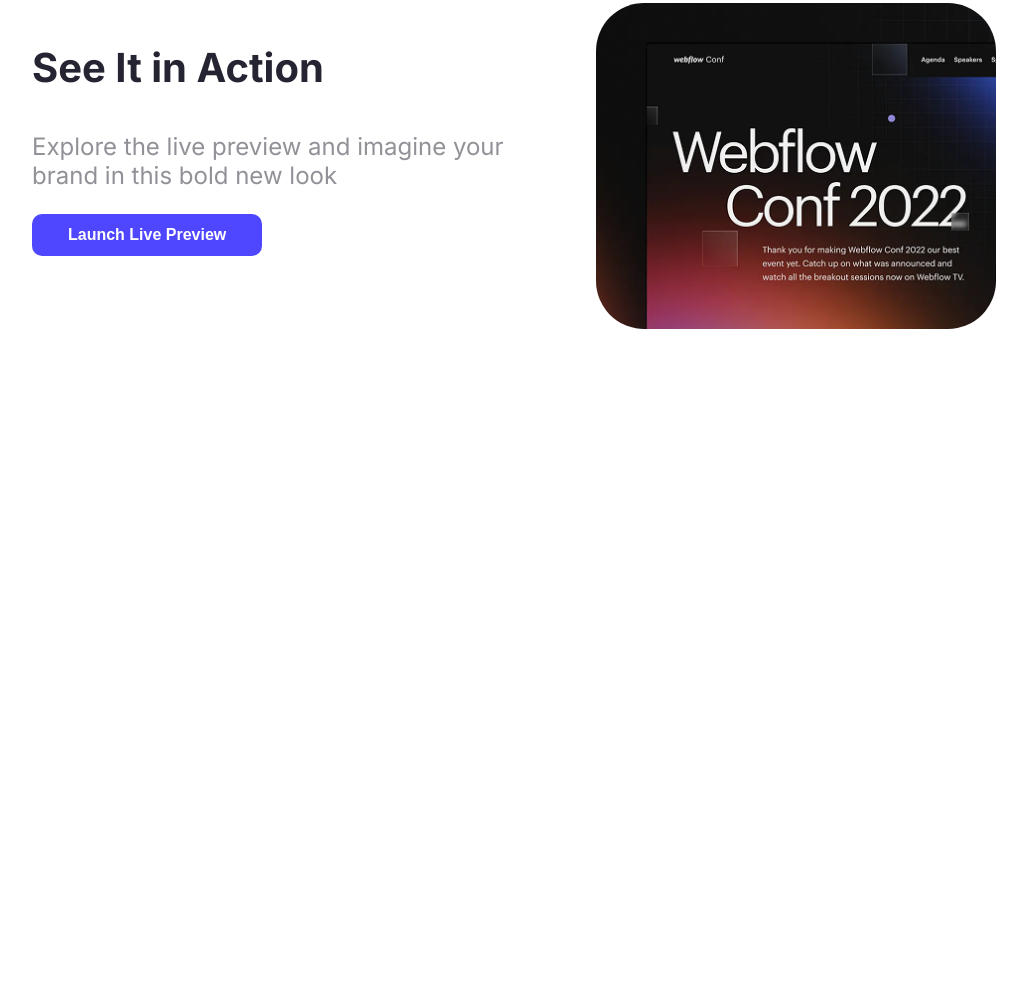
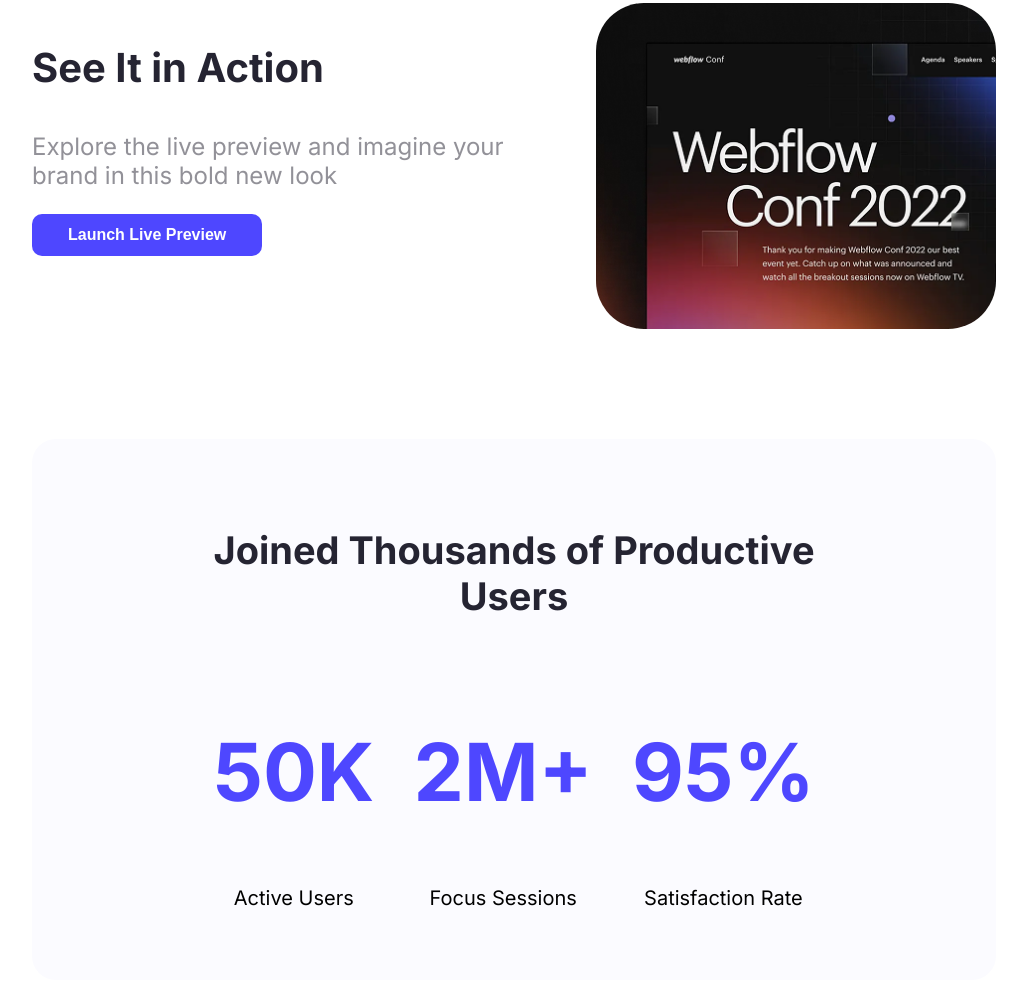
Before and after one commit to badsha103868/web-flow-a1, a plain HTML site: page index.html in a window 1280 px wide. Shown: the part 707-1690 px from the top of the page, without its empty margins (126-1153 px from the left). Before the commit the page ends 1146 px from the top, so only its background shows below. Drawn offline with Linux system fonts and the light colour scheme.

Commit message:
added productive section

```diff
--- a/index.html
+++ b/index.html
@@ -32,6 +32,24 @@
     </div>
     </section>
 
+    <section class="productive-section">
+      <h3 class="productive-head">Joined Thousands of Productive Users</h3>
+      <div class="productive-user-section">
+        <div class="productive-item">
+          <h1 class="productive-title">50K</h1>
+          <p class="productive-para">Active Users</p>
+        </div>
+        <div class="productive-item">
+          <h1 class="productive-title">2M+</h1>
+          <p class="productive-para">Focus Sessions</p>
+        </div>
+        <div class="productive-item">
+          <h1 class="productive-title">95%</h1>
+          <p class="productive-para">Satisfaction Rate</p>
+        </div>
+      </div>
+    </section>
+
 
 
   </main>
--- a/styles/web.css
+++ b/styles/web.css
@@ -76,3 +76,36 @@ nav{
   border-radius: 48px;
 
  }
+ /* productive user section */
+ .productive-section{
+  background-color: ;
+  border-radius: 24px;
+  text-align: center;
+  padding: 50px 142px;
+  align-items: center;
+  margin: 110px 150px;
+ background-color:rgba(78, 71, 255, 0.02);
+
+ }
+
+.productive-user-section{
+  display: flex;
+  justify-content: space-evenly;
+}
+
+ .productive-head{
+  font-size: 38px;
+  font-weight: bold;
+  color: #252432;
+  text-align: center;
+
+ }
+ .productive-title{
+  font-size: 80px;
+  font-weight: bold;
+  color: #4E47FF;
+ }
+ .productive-para{
+  font-size: 20px;
+  color: #000000;
+ }
```
